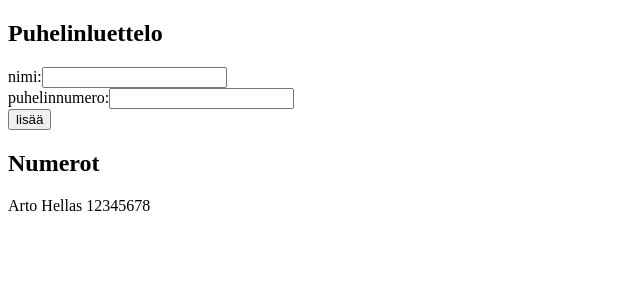
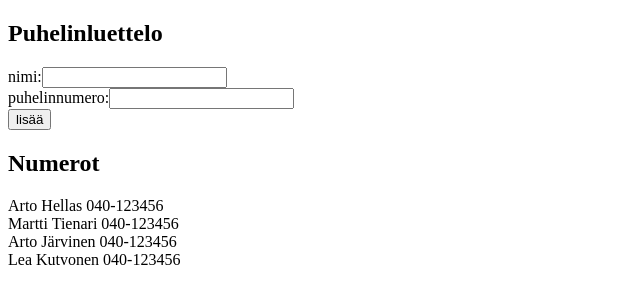
Before and after one commit to hessuh/fullstack-hy, a React (Create React App) app in the folder osa2/puhelinluettelo/: page / in a window 1280 px wide. Shown: the top 304 px of the page, without its empty margins (0-640 px from the left). Built offline with nearby package versions, Linux system fonts and the light colour scheme.

Commit message:
Add hardcoded values

```diff
--- a/osa2/puhelinluettelo/src/komponentit/App.js
+++ b/osa2/puhelinluettelo/src/komponentit/App.js
@@ -6,13 +6,13 @@ class App extends React.Component {
         super(props);
         this.state = {
             persons: [
-                {
-                    name: 'Arto Hellas',
-                    number: '12345678'
-                }
-            ],
+                { name: 'Arto Hellas', number: '040-123456' },
+                { name: 'Martti Tienari', number: '040-123456' },
+                { name: 'Arto Järvinen', number: '040-123456' },
+                { name: 'Lea Kutvonen', number: '040-123456' }            ],
             newName: '',
-            newNumber: ''
+            newNumber: '',
+            filter: ''
         }
     }
 
```
